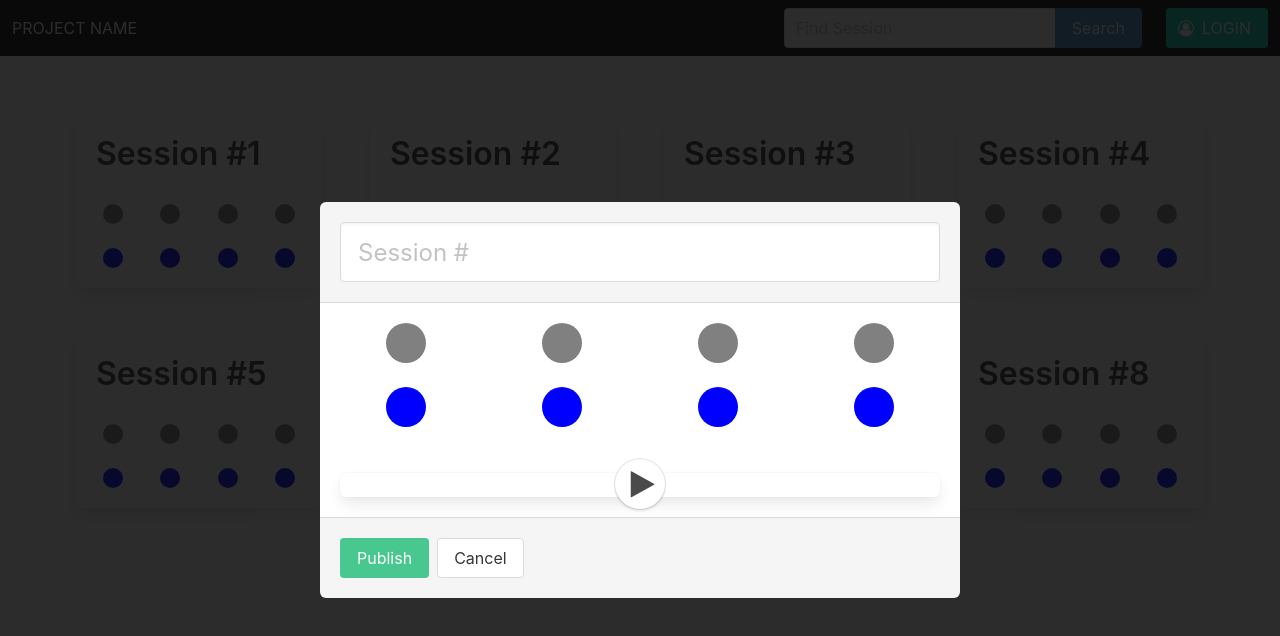
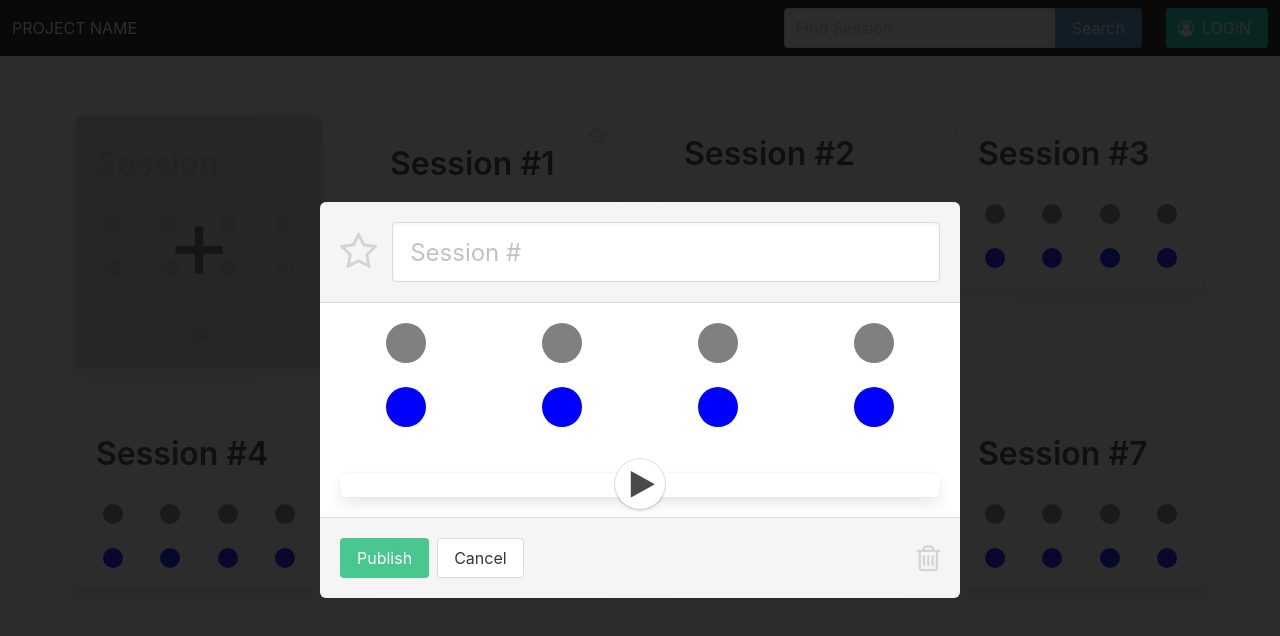
Before and after one commit to takatanium/project2_ui, a plain HTML site: page index.html in a window 1280 px wide. Both pictures are taken after a click on the element "Session #1". Drawn offline with nearby package versions, Linux system fonts and the light colour scheme.

Commit message:
added overlay and play buttons

```diff
--- a/index.html
+++ b/index.html
@@ -47,10 +47,67 @@
     <div class="container">
 
       <div class="columns">
+
         <div class="column is-mobile is-one-quarter-tablet">
           <div class="tile is-parent">
             <article class="tile is-child box">
+            	<div class="overlay add-session">
+            		<div class="overlay-text"> + </div>
+            	</div>
               <div class="content">
+              	<div class="status-bar">
+              		<i class="fa fa-star-o favorite" id="favorite" aria-hidden="true"></i>
+              	</div>
+                <p class="title">Session</p>
+                <div class="columns is-flex">
+                  <div class="column is-3">
+                    <div class="circle circle-grey"></div>
+                  </div>
+                  <div class="column is-3">
+                    <div class="circle circle-grey"></div>
+                  </div>
+                  <div class="column is-3">
+                    <div class="circle circle-grey"></div>
+                  </div>
+                  <div class="column is-3">
+                    <div class="circle circle-grey"></div>
+                  </div>
+                </div>
+                <div class="columns is-flex">
+                  <div class="column">
+                    <div class="circle circle-grey"></div>
+                  </div>
+                  <div class="column">
+                    <div class="circle circle-grey"></div>
+                  </div>
+                  <div class="column">
+                    <div class="circle circle-grey"></div>
+                  </div>
+                  <div class="column">
+                    <div class="circle circle-grey"></div>
+                  </div>
+                </div>
+                <div class="columns control-row is-flex">
+                  <div class="column box control-bar"></div>
+                    <div class="control-play is-flex">
+                      <i class="fa fa-play fa-5" aria-hidden="true"></i>
+                    </div>
+                  </div>
+              </div>
+            </article>
+          </div>
+        </div>
+
+        <div class="column is-mobile is-one-quarter-tablet">
+          <div class="tile is-parent">
+            <article class="tile is-child box">
+            	<div class="overlay session">
+            		<div class="overlay-text"> + </div>
+            	</div>
+              <div class="content">
+              	<div class="status-bar">
+              		<i class="fa fa-star-o favorite" id="favorite" aria-hidden="true"></i>
+              	</div>
                 <p class="title">Session #1</p>
                 <div class="columns is-flex">
                   <div class="column is-3">
@@ -80,7 +137,12 @@
                     <div class="circle circle-blue"></div>
                   </div>
                 </div>
-
+                <div class="columns control-row is-flex">
+                  <div class="column box control-bar"></div>
+                    <div class="control-play is-flex">
+                      <i class="fa fa-play fa-5" aria-hidden="true"></i>
+                    </div>
+                  </div>
               </div>
             </article>
           </div>
@@ -164,6 +226,9 @@
           </div>
         </div>
 
+      </div>
+
+      <div class="columns">
         <div class="column is-mobile is-one-quarter-tablet">
           <div class="tile is-parent">
             <article class="tile is-child box">
@@ -202,9 +267,7 @@
             </article>
           </div>
         </div>
-      </div>
 
-      <div class="columns">
         <div class="column is-mobile is-one-quarter-tablet">
           <div class="tile is-parent">
             <article class="tile is-child box">
@@ -321,45 +384,6 @@
             </article>
           </div>
         </div>
-
-        <div class="column is-mobile is-one-quarter-tablet">
-          <div class="tile is-parent">
-            <article class="tile is-child box">
-              <div class="content">
-                <p class="title">Session #8</p>
-                <div class="columns is-flex">
-                  <div class="column is-3">
-                    <div class="circle circle-grey"></div>
-                  </div>
-                  <div class="column is-3">
-                    <div class="circle circle-grey"></div>
-                  </div>
-                  <div class="column is-3">
-                    <div class="circle circle-grey"></div>
-                  </div>
-                  <div class="column is-3">
-                    <div class="circle circle-grey"></div>
-                  </div>
-                </div>
-                <div class="columns is-flex">
-                  <div class="column">
-                    <div class="circle circle-blue"></div>
-                  </div>
-                  <div class="column">
-                    <div class="circle circle-blue"></div>
-                  </div>
-                  <div class="column">
-                    <div class="circle circle-blue"></div>
-                  </div>
-                  <div class="column">
-                    <div class="circle circle-blue"></div>
-                  </div>
-                </div>
-
-              </div>
-            </article>
-          </div>
-        </div>
       </div>
 
     </div>
@@ -369,6 +393,7 @@
     <div class="modal-background"></div>
     <div class="modal-card">
       <header class="modal-card-head">
+        <i class="fa fa-star-o favorite favorite-modal" id="favorite" aria-hidden="true"></i>
         <input class="modal-card-title input input-modal" type="text" placeholder="Session #"></input>
       </header>
       <section class="modal-card-body">
@@ -414,6 +439,9 @@
       <footer class="modal-card-foot">
         <button class="button is-success close-modal">Publish</button>
         <button class="button close-modal">Cancel</button>
+        <div class="is-flex modal-footer-icons">
+        	<i class="fa fa-trash-o" aria-hidden="true"></i>
+        </div>
       </footer>
     </div>
   </div>
--- a/script.js
+++ b/script.js
@@ -1,4 +1,5 @@
-$('article').on('click', function () {
+$('article').on('click', function (evt) {
+	if (evt.target.id === 'favorite') return;
   $('.modal').addClass('is-active');
 });
 
@@ -6,6 +7,16 @@ $('.close-modal').on('click', function () {
   $('.modal').removeClass('is-active');
 });
 
-$('.modal-background').on('click', function (evt) {
+$('.modal-background').on('click', function () {
   $('.modal').removeClass('is-active');
 });
+
+$('.favorite').on('click', function () {
+  if ($(this).hasClass('fa-star')) {
+  	$(this).removeClass('fa-star');
+  	$(this).addClass('fa-star-o');
+  } else {
+  	$(this).removeClass('fa-star-o');
+  	$(this).addClass('fa-star');
+  }
+});
--- a/styles.css
+++ b/styles.css
@@ -30,13 +30,51 @@
 
 article {
   cursor: pointer;
+  position: relative;
 }
+
 article:hover {
-	background-color: lightyellow;
+	background-color: lightblue;
+}
+
+.overlay {
+  position: absolute;
+  top: 0;
+  left: 0;
+  width: 100%;
+  height: 100%;
+  background-color: lightgrey;
+  z-index: 3;
+  opacity: 0.9;
+  display: flex;
+  flex-direction: column;
+  justify-content: center;
+  align-items: center;
+  border-radius: 5px;
+}
+
+.overlay-text {
+	text-align: center;
+	font-size: 100px;
+}
+
+.session {
+	visibility: hidden;
+}
+
+.modal-card-head {
+	display: flex;
+	flex-direction: row;
+	justify-content: flex-start;
 }
 
 .input-modal {
-	margin-right: 5px;
+  flex: 1;
+}
+
+.modal-footer-icons {
+  flex: 1;
+  justify-content: flex-end;
 }
 
 .control-row {
@@ -71,3 +109,41 @@ article:hover {
 	line-height: 50px;
 	padding-left: 5px;
 }
+
+.status-bar {
+	display: flex;
+	justify-content: flex-end;
+	margin: -10px -10px 0 0;
+}
+
+.favorite {
+	font-size: 20px;
+}
+
+.fa-star-o {
+	color: lightgrey;
+}
+
+.fa-star {
+	color: gold;
+}
+
+.favorite:hover {
+	color: gold;
+	cursor: pointer;
+}
+
+.favorite-modal {
+	font-size: 40px;
+	margin-right: 15px;
+}
+
+.fa-trash-o {
+	font-size: 30px;
+	color: lightgrey;
+}
+
+.fa-trash-o:hover {
+	color: red;
+	cursor: pointer;
+}
```
